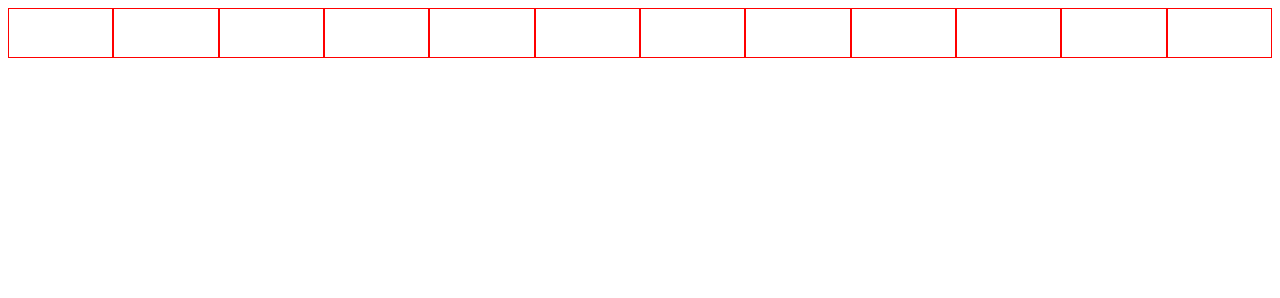
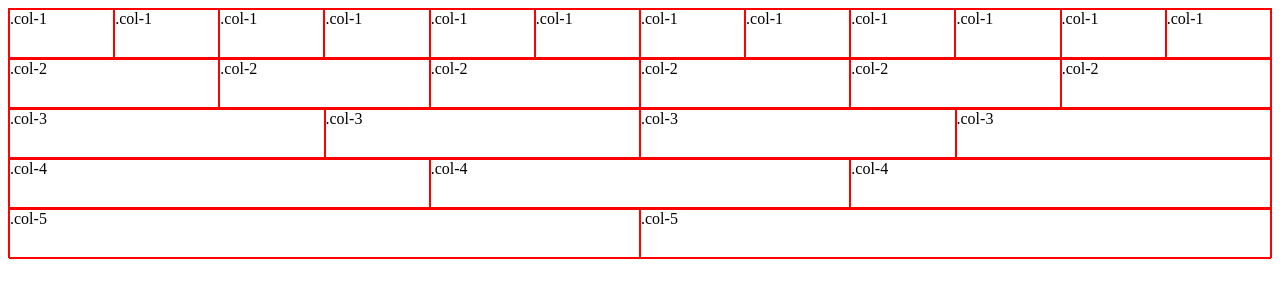
Before and after one commit to mcgofer/Shoestrap, a plain HTML site: page index.html in a window 1280 px wide. Drawn offline with Linux system fonts and the light colour scheme.

Commit message:
5 columns added

```diff
--- a/index.html
+++ b/index.html
@@ -1,5 +1,6 @@
 <!DOCTYPE html>
 <html lang="en">
+
 <head>
     <meta charset="UTF-8">
     <meta name="viewport" content="width=device-width, initial-scale=1.0">
@@ -8,18 +9,46 @@
     <link rel="stylesheet" href="style.css">
     <title>Document</title>
 </head>
+
 <body>
-    <div class="col-1"></div>
-    <div class="col-1"></div>
-    <div class="col-1"></div>
-    <div class="col-1"></div>
-    <div class="col-1"></div>
-    <div class="col-1"></div>
-    <div class="col-1"></div>
-    <div class="col-1"></div>
-    <div class="col-1"></div>
-    <div class="col-1"></div>
-    <div class="col-1"></div>
-    <div class="col-1"></div>
+    <div class="row">
+        <div class="col-1">.col-1</div>
+        <div class="col-1">.col-1</div>
+        <div class="col-1">.col-1</div>
+        <div class="col-1">.col-1</div>
+        <div class="col-1">.col-1</div>
+        <div class="col-1">.col-1</div>
+        <div class="col-1">.col-1</div>
+        <div class="col-1">.col-1</div>
+        <div class="col-1">.col-1</div>
+        <div class="col-1">.col-1</div>
+        <div class="col-1">.col-1</div>
+        <div class="col-1">.col-1</div>
+    </div>
+    <div class="row-2">
+        <div class="col-2">.col-2</div>
+        <div class="col-2">.col-2</div>
+        <div class="col-2">.col-2</div>
+        <div class="col-2">.col-2</div>
+        <div class="col-2">.col-2</div>
+        <div class="col-2">.col-2</div>
+    </div>
+    <div class="row-3">
+        <div class="col-3">.col-3</div>
+        <div class="col-3">.col-3</div>
+        <div class="col-3">.col-3</div>
+        <div class="col-3">.col-3</div>
+    </div>
+    <div class="row-4">
+        <div class="col-4">.col-4</div>
+        <div class="col-4">.col-4</div>
+        <div class="col-4">.col-4</div>
+    </div>
+    <div class="row-5">
+        <div class="col-5">.col-5</div>
+        <div class="col-5">.col-5</div>
+    </div>
+
 </body>
+
 </html>
--- a/shoestrap.css
+++ b/shoestrap.css
@@ -7,6 +7,26 @@
 .col-1 {
     float: left;
     width: 8.33333333%;
+  }
+
+.col-2 {
+    float: left;
+    width: 16.6666666%;
+  }
+
+.col-3 {
+    float: left;
+    width: 25%;
+  }
+
+  .col-4 {
+    float: left;
+    width: 33.3333333%;
+  }
+
+  .col-5 {
+    float: left;
+    width: 50%;
   }
 
   .row:before {
```
